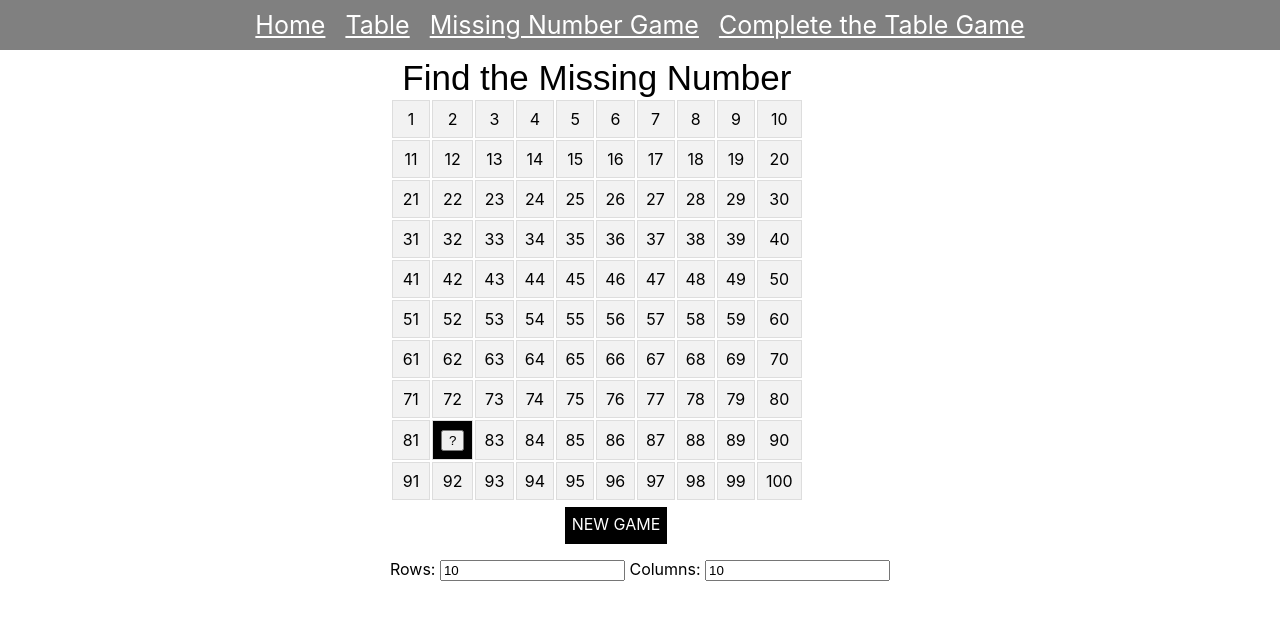
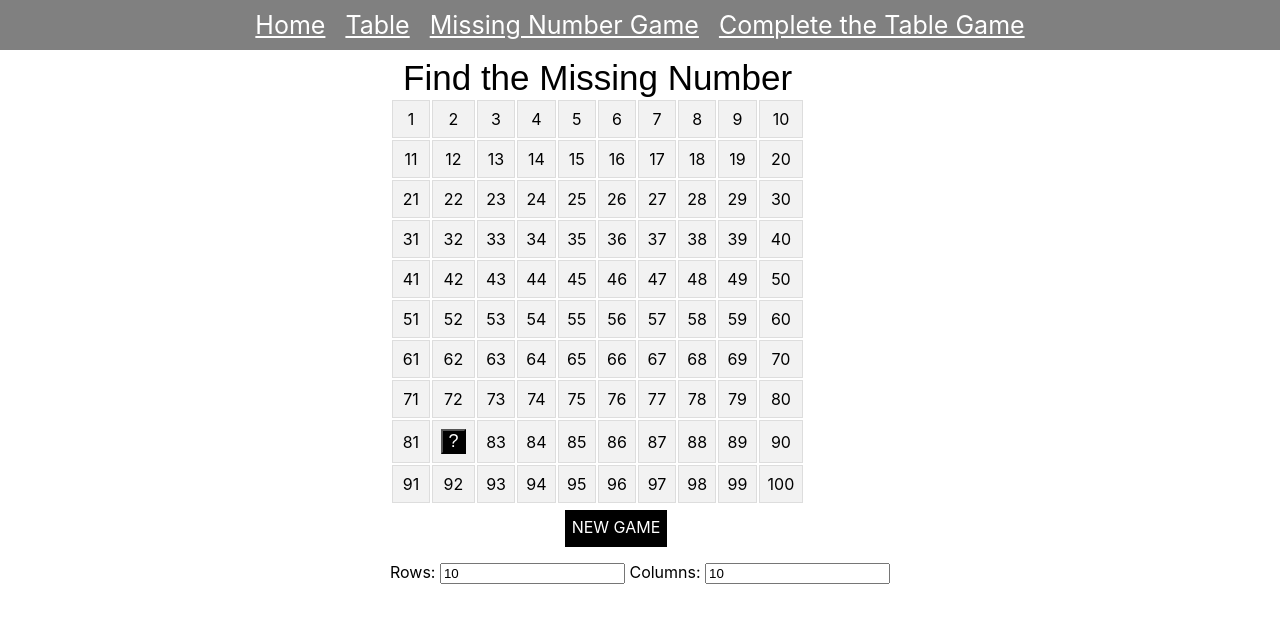
Before and after one commit to obglass/comp580, a React (Create React App) app: page /missingnumbergame in a window 1280 px wide. Shown: the top 622 px of the page. Built offline with nearby package versions, Linux system fonts and the light colour scheme.

Commit message:
Fix style for buttons

```diff
--- a/src/App.css
+++ b/src/App.css
@@ -14,6 +14,7 @@
 #cell:focus {
   background-color: #808080;
 }
+
 #indRow {
   background-color: #f2f2f2;
 }
@@ -50,9 +51,13 @@
   padding-top:10px;
 }
 
-.missingNumber {
+button{
   background-color: black;
+  height:25px;
+  width:25px;
+  padding:0px;
   color:white;
+  font-size:18px;
 }
 
 .newGame {
--- a/src/MissingNumberGame.js
+++ b/src/MissingNumberGame.js
@@ -81,6 +81,7 @@ class MissingNumberGame extends Component {
       if (myGuess === this.rand.toString())
       {
         alert("Congrats, "+ myGuess +" is the missing number!");
+
       }
       else
       {
```
